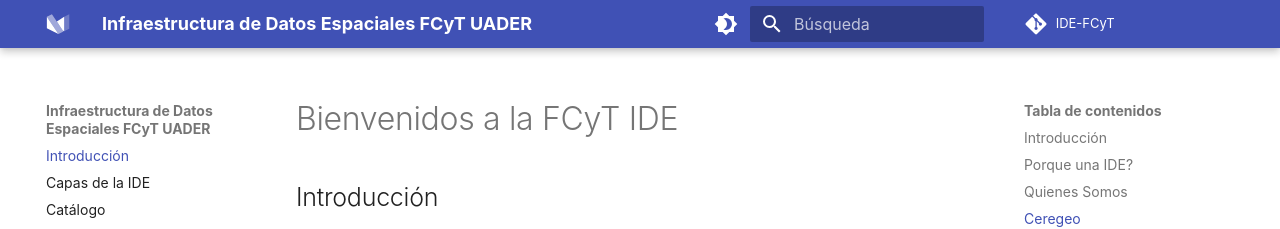
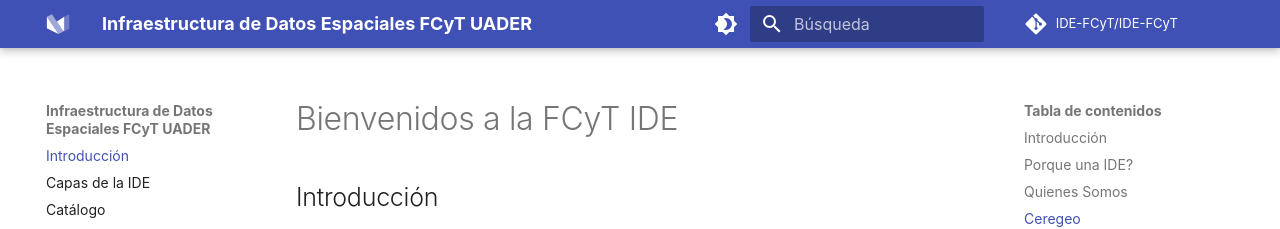
Before and after one commit to noelibaeza/IDE-FCyT, an MkDocs documentation site: the page built from docs/index.md, in a window 1280 px wide. Shown: the top 229 px of the page. Built offline with MkDocs 1.6.1 and Material for MkDocs 9.7.7, drawn with Linux system fonts in a browser that asks for light colours; some web fonts are replaced; comment, search, counter and statistics services are not loaded.

Commit message:
Update mkdocs.yml

```diff
--- a/mkdocs.yml
+++ b/mkdocs.yml
@@ -1,12 +1,13 @@
 site_name: Infraestructura de Datos Espaciales FCyT UADER
 site_description: Community Datasets in Google Earth Engine
 site_author: Fernando Tentor
-site_url: https://github.com/FernandoTentor
-edit_uri: ./edit/main
+site_url: https://ide-fcyt.github.io/IDE-FCyT/
+
 
 # Repository
-repo_name: IDE-FCyT
+repo_name: IDE-FCyT/IDE-FCyT
 repo_url: https://github.com/IDE-FCyT/IDE-FCyT
+edit_uri: ./edit/main/docs
 
 # Copyright
 copyright: 'Copyright &copy; 2021 - 2022 Fernando Tentor'
```
